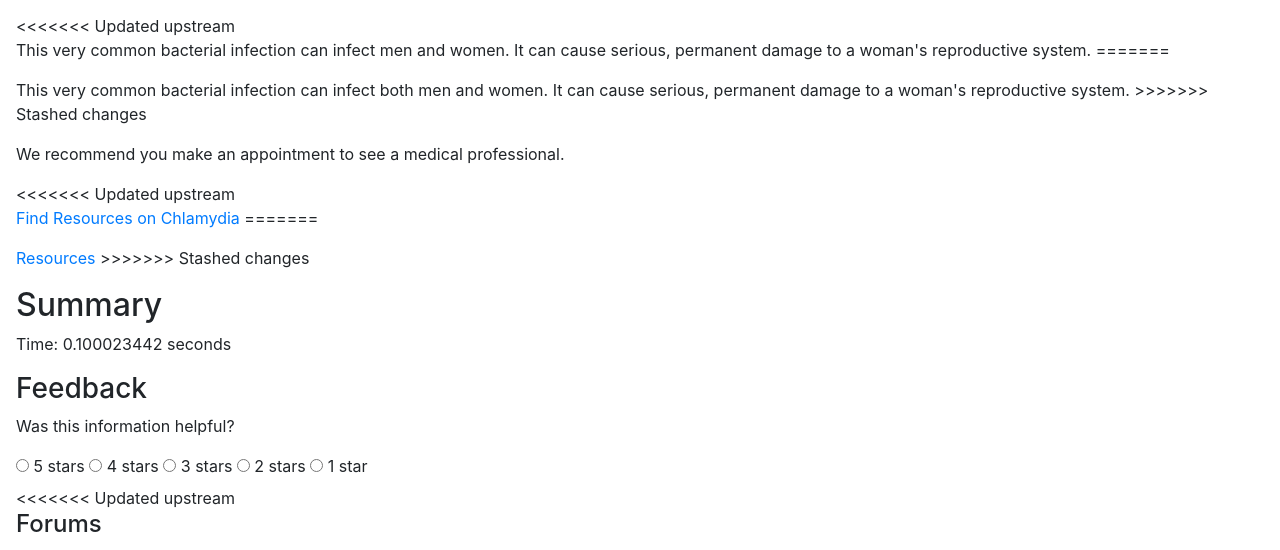
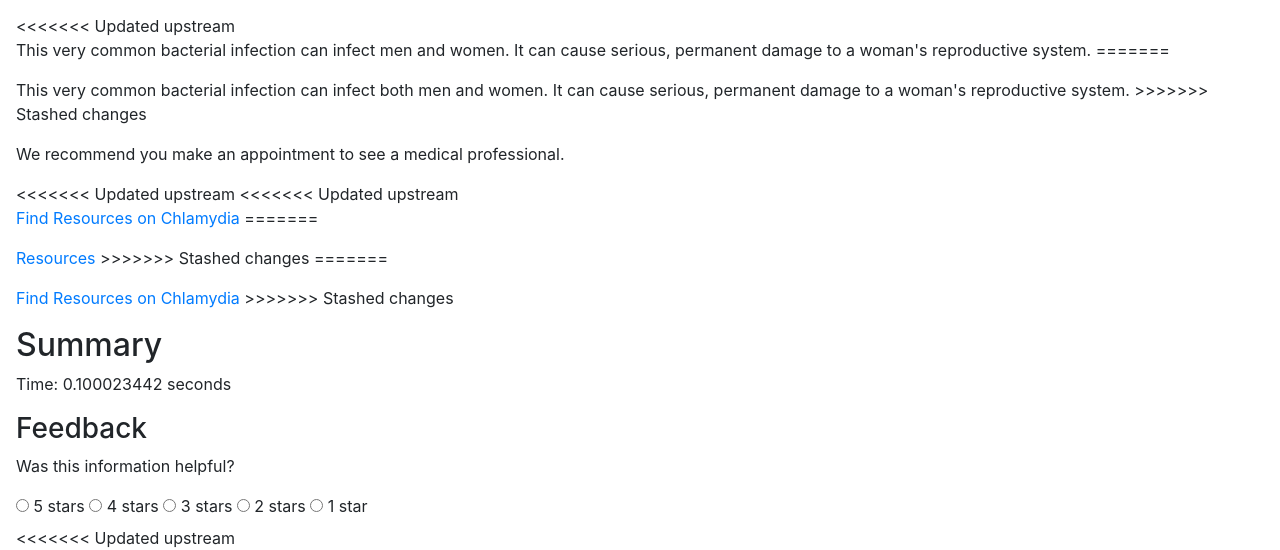
Before and after one commit to nchien2/wellbi, a Flask app: page /diagnose/results in a window 1280 px wide. Shown: the part 322-872 px from the top of the page. Run offline with Flask 2, Linux system fonts and the light colour scheme; some libraries are stand-ins or nearby versions.

Commit message:
merge main and ryan

```diff
--- a/wellbi/templates/results.html
+++ b/wellbi/templates/results.html
@@ -20,9 +20,13 @@
       <p> We recommend you make an appointment to see a medical professional.
       </p>
 <<<<<<< Updated upstream
+<<<<<<< Updated upstream
       <p><a href="{{ url_for('diagnose.resources')}}">Find Resources on Chlamydia</a>
 =======
       <p><a href="{{ url_for('resources.clinics')}}">Resources</a>
+>>>>>>> Stashed changes
+=======
+      <p><a href="{{url_for('diagnose.resources')}}">Find Resources on Chlamydia</a>
 >>>>>>> Stashed changes
       </p>
     </div>
```
